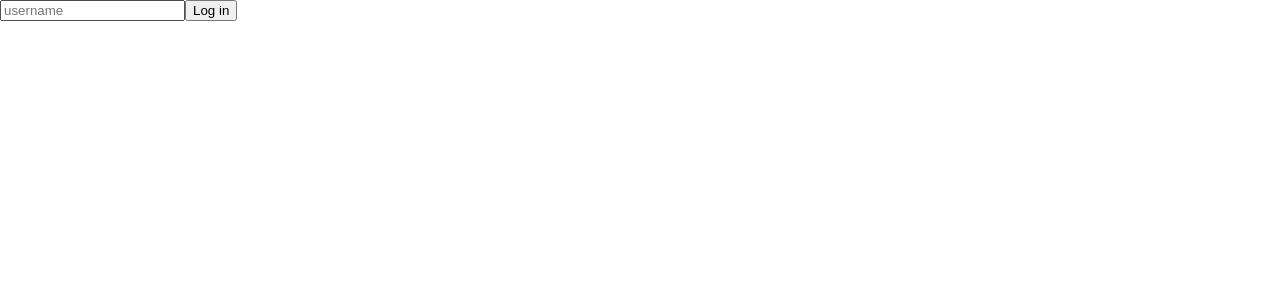
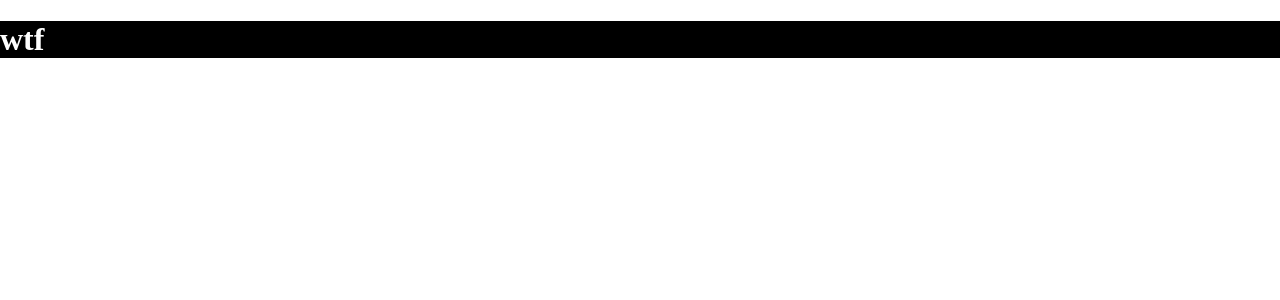
Before and after one commit to iWDNN/React, a React (Create React App) app: page / in a window 1280 px wide. Shown: the top 300 px of the page. Built offline with nearby package versions, Linux system fonts and the light colour scheme.

Commit message:
declare file

```diff
--- a/src/App.tsx
+++ b/src/App.tsx
@@ -1,31 +1,19 @@
 import React, { useState } from "react";
+import styled from "styled-components";
 import "./App.css";
 
+const Container = styled.div`
+  background-color:${props => props.theme.bgColor};
+`;
+const H1 = styled.h1`
+  color:${props => props.theme.textColor};
+`
+
 function App() {
-  const [value, setValue] = useState("");
-  const onChange = (event: React.FormEvent<HTMLInputElement>) => {
-    const {
-      currentTarget: { value },
-    } = event;
-    setValue(value);
-  }
-  const onSubmit = (event: React.FormEvent<HTMLFormElement>) => {
-    event.preventDefault();
-    console.log("hello", value);
-  };
-
   return (
-    <div>
-      <form onSubmit={onSubmit}>
-        <input
-          value={value}
-          onChange={onChange}
-          type="text"
-          placeholder="username"
-        />
-        <button>Log in</button>
-      </form>
-    </div>
+    <Container>
+      <H1>wtf</H1>
+    </Container>
   );
 }
 
--- a/src/index.tsx
+++ b/src/index.tsx
@@ -1,10 +1,14 @@
 import React from 'react';
 import ReactDOM from 'react-dom';
+import { ThemeProvider } from 'styled-components';
 import App from './App';
+import { darkTheme, lightTheme } from './theme';
 
 ReactDOM.render(
   <React.StrictMode>
-    <App />
+    <ThemeProvider theme={darkTheme}>
+      <App />
+    </ThemeProvider>
   </React.StrictMode>,
   document.getElementById('root')
 );
--- /dev/null
+++ b/src/theme.ts
@@ -0,0 +1,12 @@
+import { DefaultTheme } from "styled-components";
+
+export const lightTheme: DefaultTheme = {
+  bgColor: "white",
+  textColor: "black",
+  btnColor: "tomato",
+}
+export const darkTheme: DefaultTheme = {
+  bgColor: "black",
+  textColor: "white",
+  btnColor: "teal",
+}
```
Also changed, not shown: src/styled.d.ts (added, +9 -0 lines), 1 other file (tests, documents, lock files or other folders).
